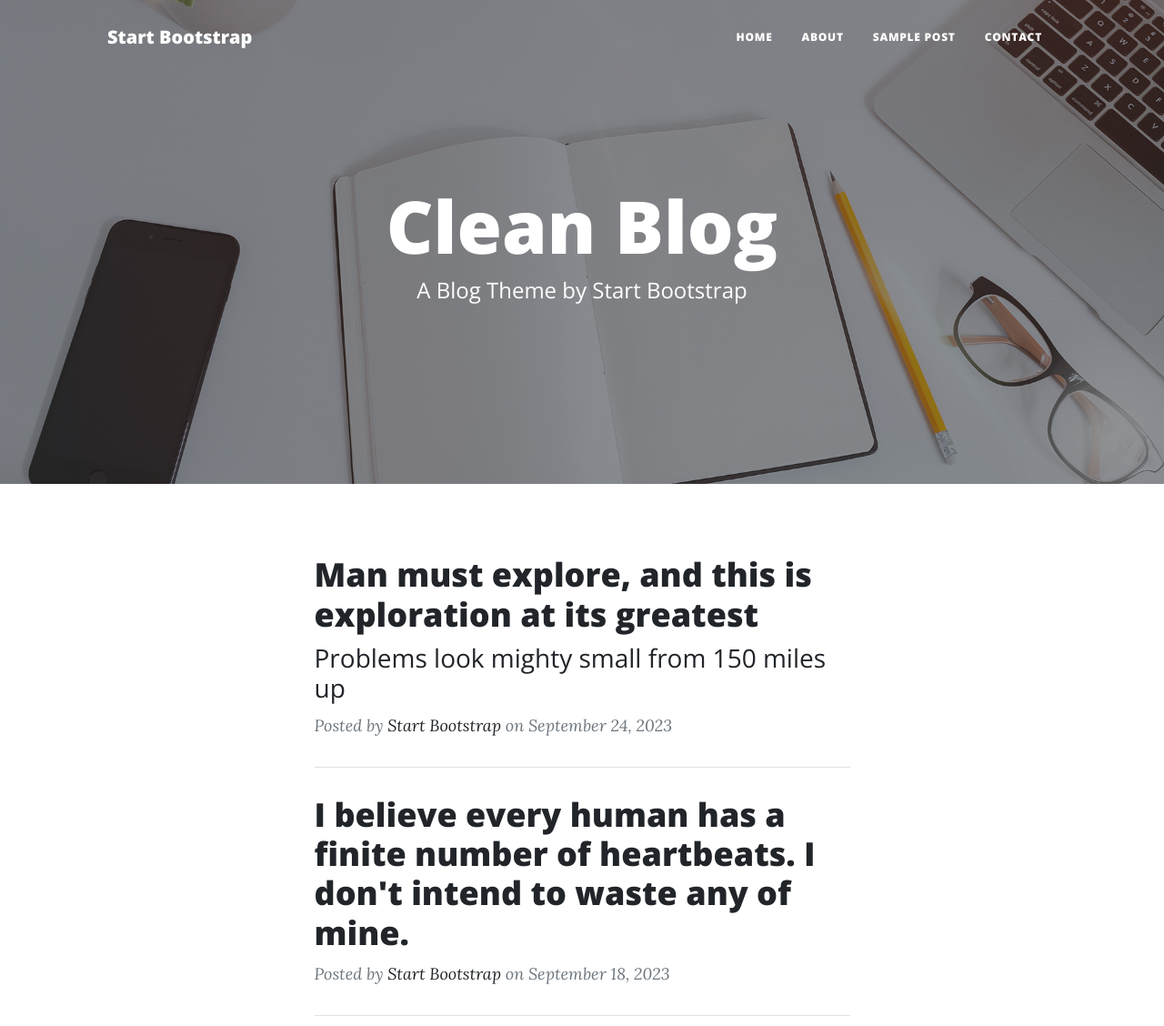
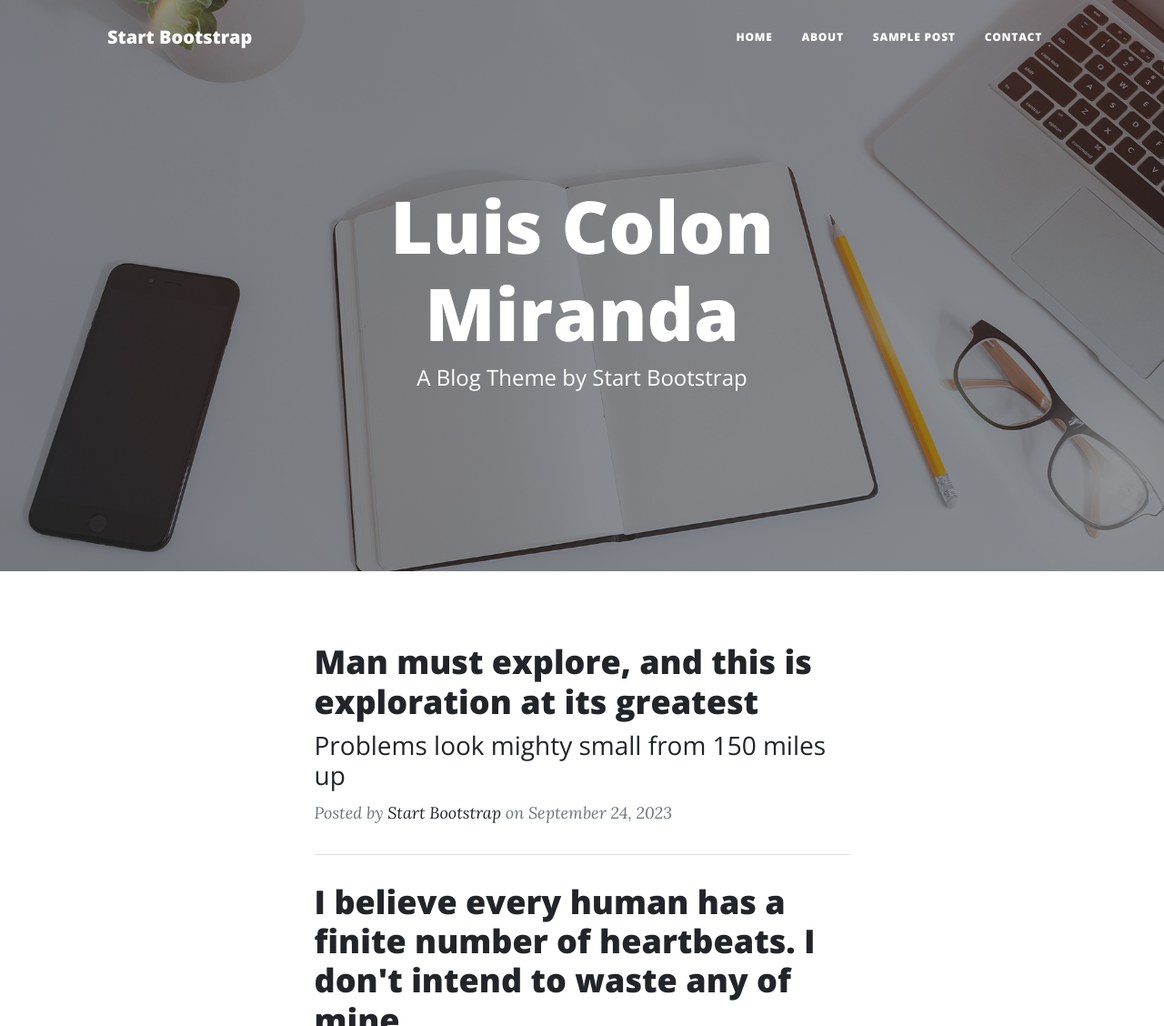
Before and after one commit to lcol313/Weather-Station-RP, a plain HTML site: page index.html in a window 1280 px wide. Shown: the top 1128 px of the page at 91% size. Drawn offline with nearby package versions, Linux system fonts and the light colour scheme.

Commit message:
Update index.html

```diff
--- a/index.html
+++ b/index.html
@@ -40,7 +40,7 @@
                 <div class="row gx-4 gx-lg-5 justify-content-center">
                     <div class="col-md-10 col-lg-8 col-xl-7">
                         <div class="site-heading">
-                            <h1>Clean Blog</h1>
+                            <h1>Luis Colon Miranda</h1>
                             <span class="subheading">A Blog Theme by Start Bootstrap</span>
                         </div>
                     </div>
```
